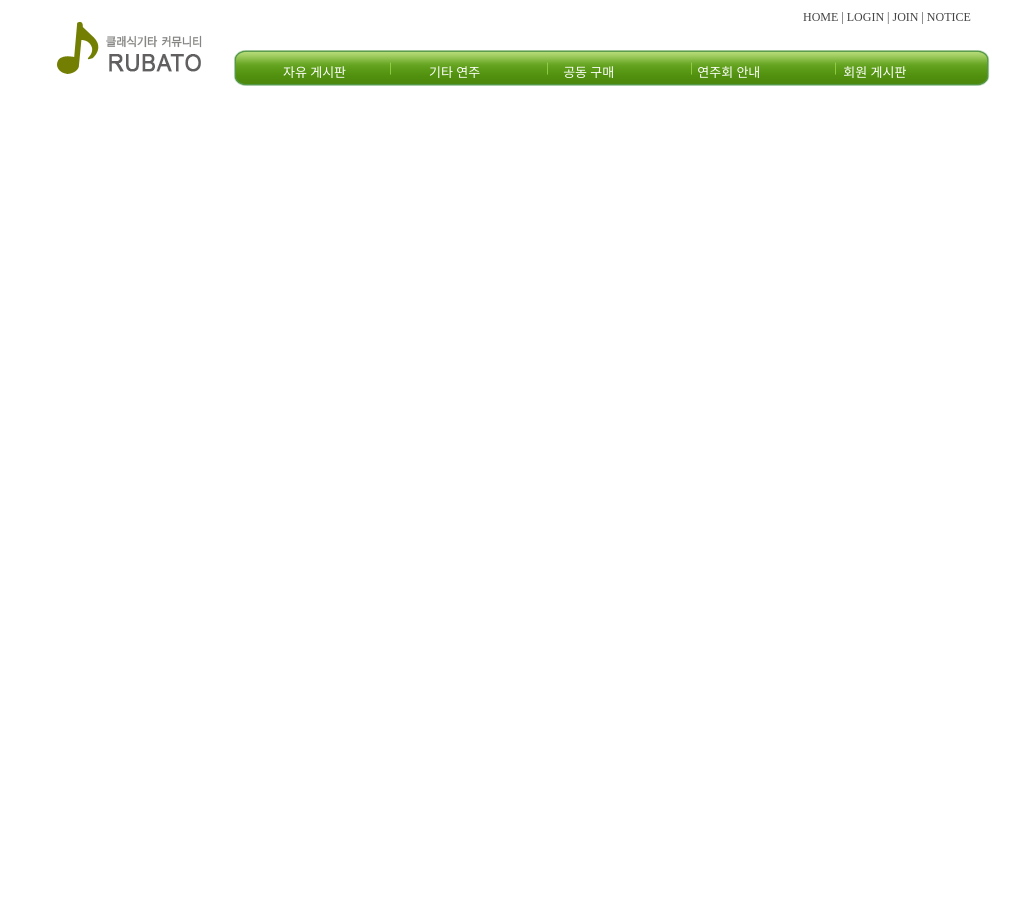
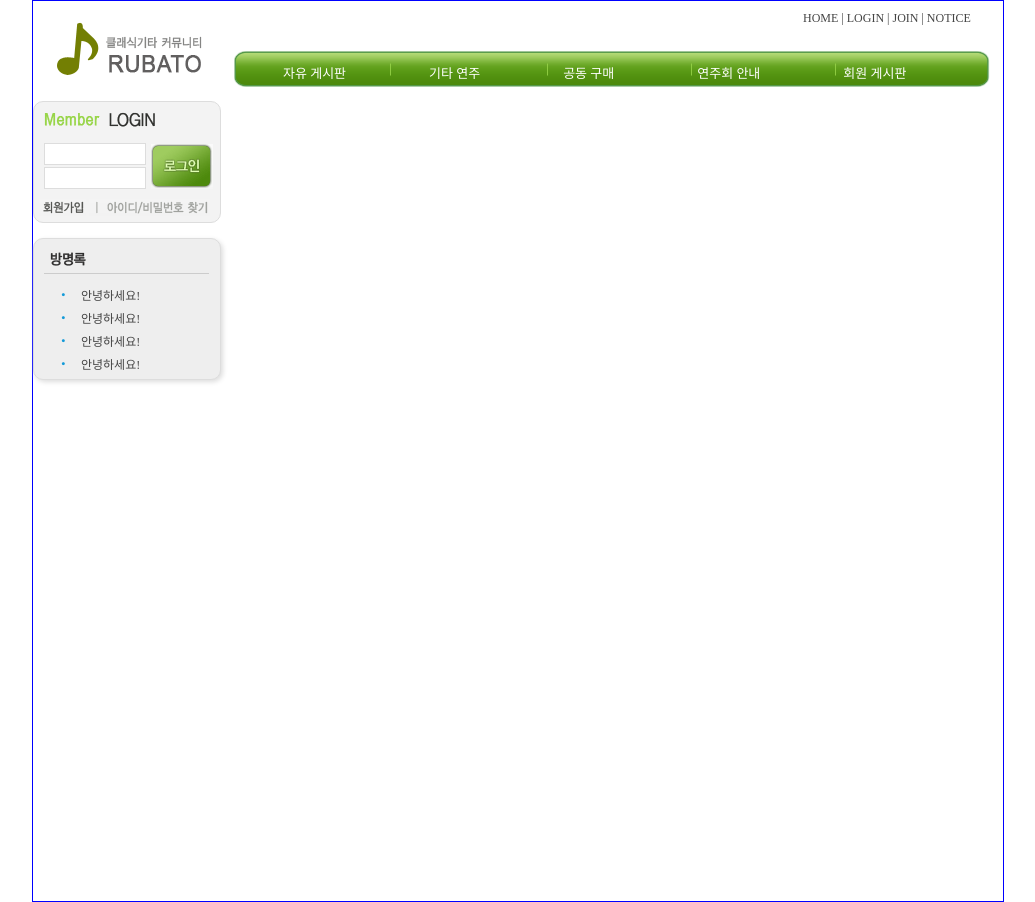
Before and after one commit to ddujeong/lubato_web2, a plain HTML site: page index.html in a window 1280 px wide. Shown: the whole page, without its empty margins (122-1157 px from the left). Before the commit the page ends 800 px from the top, so only its background shows below. Drawn offline with Linux system fonts and the light colour scheme.

Commit message:
aside  완성

```diff
--- a/css/common.css
+++ b/css/common.css
@@ -17,7 +17,8 @@ ul{
     clear: both;
 }
 #wrap{
-    /* border: 1px solid blue; */
+    border: 1px solid blue;
     width: 970px;
+    height: 900px;
     margin: 0 auto;
 }
--- a/css/main.css
+++ b/css/main.css
@@ -0,0 +1,67 @@
+/* aside */
+aside{
+    width: 190px;
+}
+
+#login_box{
+    background-color: rgb(243, 243, 243);
+    width: 186px;
+    height: 120px;
+    border: 1px solid #dddddd;
+    border-radius: 10px;
+
+
+}
+#login_title{
+    margin: 10px 0 0 10px;
+    /* 위 오른쪽 밑 왼쪽 */
+
+}
+#input_button{
+    margin: 10px 0 0 10px;
+}
+#login_input input{
+    width: 100px;
+    height: 20px;
+    border: 1px solid #dddddd;
+    /* margin-bottom: 3px; */
+
+}
+#login_input li{
+    margin-top: 2px;
+}
+#login_input {
+    float: left;
+}
+#login_btn{
+    float: left;
+    margin: 3px 0 0 5px;
+}
+#join_search{
+    margin: 10px 0 0 5px;
+}
+#guest_box{
+    background-color: #eeeeee;
+    width: 186px;
+    height: 140px;
+    border: 1px solid #dddddd;
+    border-radius: 10px;
+    box-shadow: 2px 2px 5px #dddddd;
+    margin-top: 15px;
+
+}
+#guestbook_title{
+    border-bottom: 1px solid #cccccc;
+    width: 165px;
+    margin: 10px 0 0 10px;
+
+}
+#guestbook li{
+    list-style-image: url(../images/icon_blue.gif);
+    margin-top: 5px;
+
+}
+#guestbook {
+    margin-left: 40px;
+    padding: 7px;
+}
--- a/index.html
+++ b/index.html
@@ -27,10 +27,37 @@
                 </ul>
             </nav>
         </header>
-    </div>
+
         <aside>
-            <article>
+            <article id="login_box">
+                <img id="login_title" src="images/ttl_login.png" alt="">
+                <div id="input_button">
+                    <form>
+                        <ul id="login_input">
+                            <li><input type="text"></li>
+                            <li><input type="password"></li>
+                        </ul>
+                        <input id="login_btn" type="image" src="images/btn_login.gif">
+                    </form>
+                </div>
+                <div class="clear"></div>
+                <div id="join_search">
+                    <img src="images/btn_join.gif" alt="">
+                    <img src="images/btn_search.gif">
+                </div>
+            </article>
+            <article id="guest_box">
+                <div id="guestbook_title">
+                    <img src="images/ttl_memo.gif" alt="">
+                    </div>
 
+                    <ul id="guestbook">
+                        <li>안녕하세요!</li>
+                        <li>안녕하세요!</li>
+                        <li>안녕하세요!</li>
+                        <li>안녕하세요!</li>
+                    </ul>
+                </div>
             </article>
         </aside>
         <main>
@@ -41,6 +68,7 @@
         <footer>
 
         </footer>
+        </div>
 
 </body>
 </html>
```
Also changed, not shown: css/header.css (+3 -4 lines).
